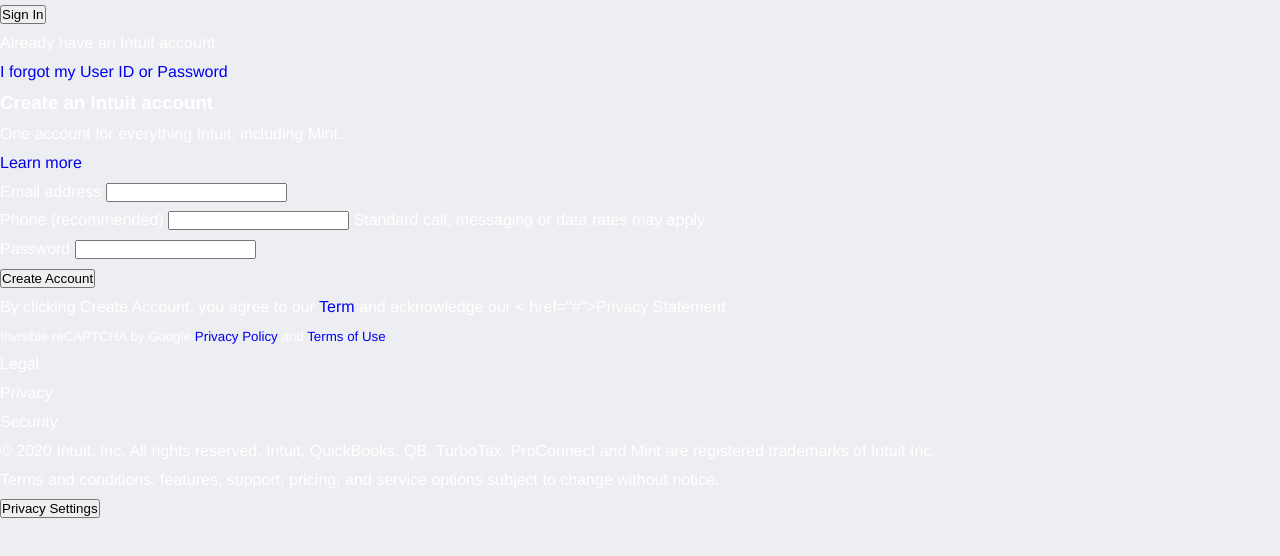
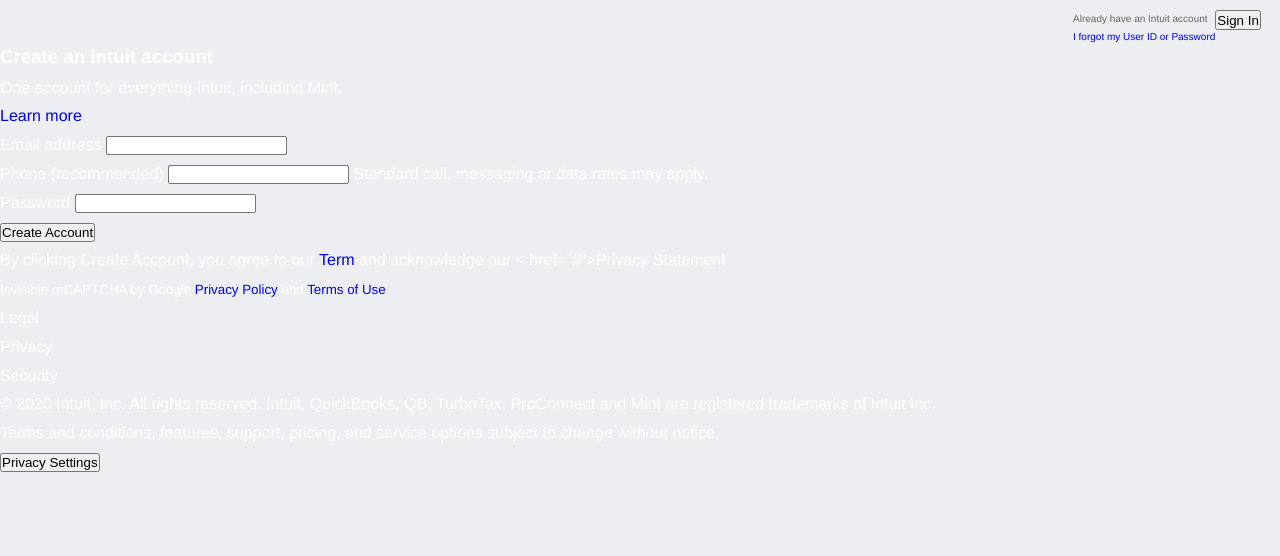
Before and after one commit to nickmwangemi/html-forms, a plain HTML site: page index.html in a window 1280 px wide. Drawn offline with Linux system fonts and the light colour scheme.

Commit message:
Style top bar

```diff
--- a/style.css
+++ b/style.css
@@ -16,3 +16,15 @@ body {
 a {
 	text-decoration: none;
 }
+.top {
+	display: flex;
+	flex-direction: row-reverse;
+	height: 40px;
+	padding: 10px 0;
+	width: 97vw;
+	margin: 0 auto;
+}
+.top p {
+	color: #666;
+	font-size: 10px;
+}
```
